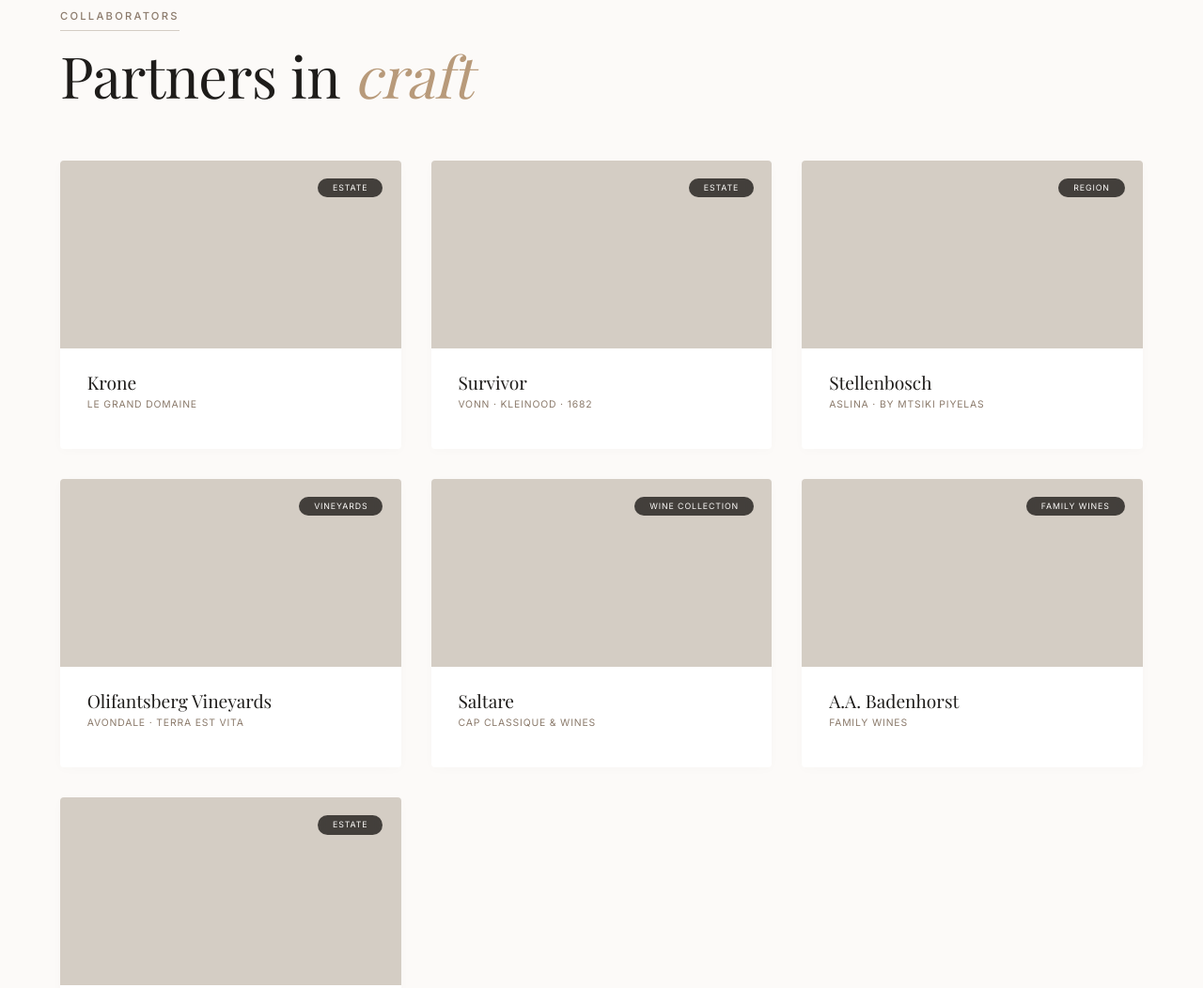
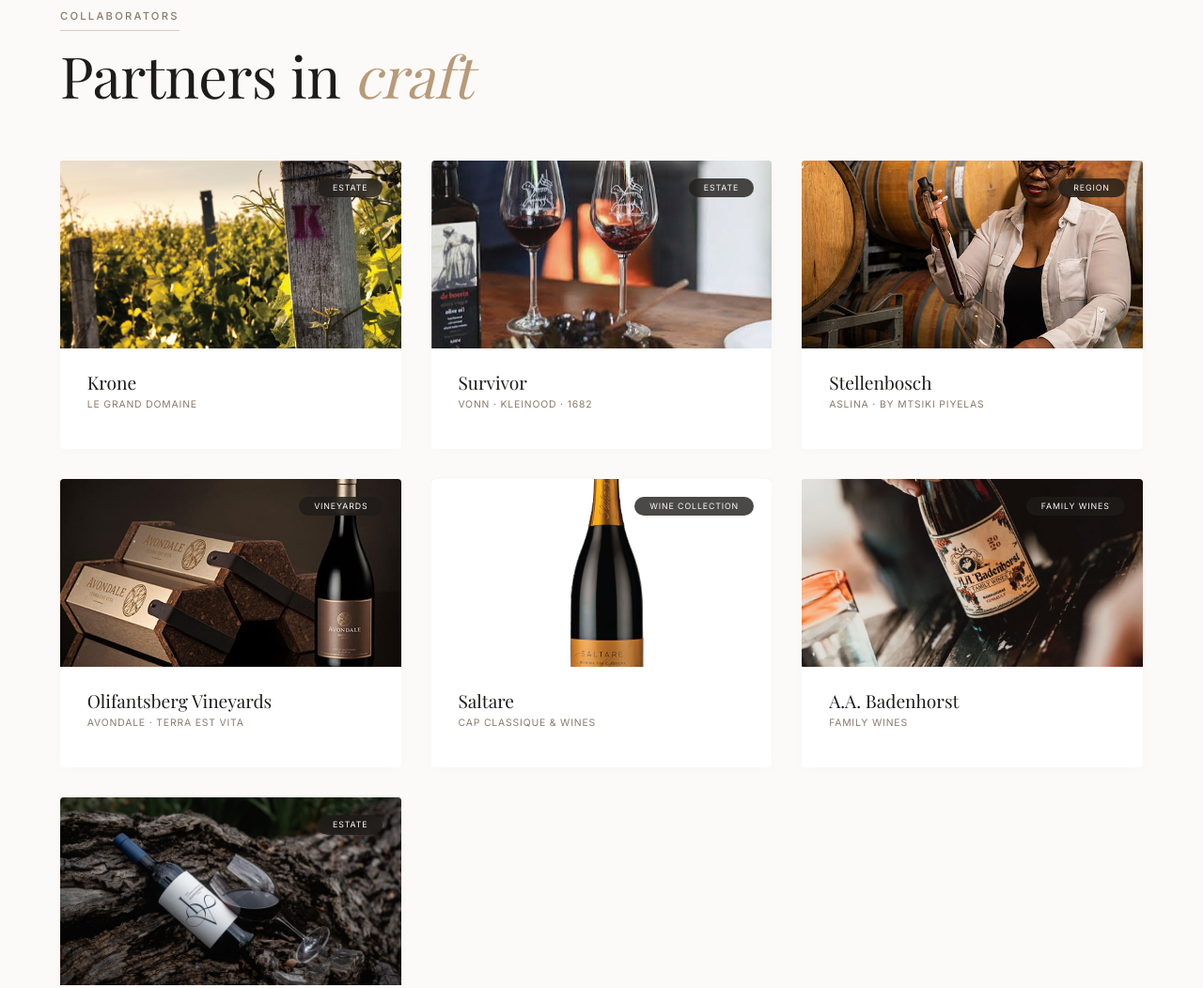
Before and after one commit to Sekma-n/The-Method_New_Premium_website, a plain HTML site: page partners.html in a window 1280 px wide. Shown: the part 1351-2403 px from the top of the page at 94% size. Drawn offline with nearby package versions, Linux system fonts and the light colour scheme; a web font is replaced by a local one.

Commit message:
Refactor image paths in partners.html
Updated image source paths to remove 'assets/images/' prefix.

```diff
--- a/partners.html
+++ b/partners.html
@@ -781,7 +781,7 @@
 
     <!-- ===== HERO ===== -->
     <section class="partners-hero">
-        <img class="hero-bg" src="assets/images/The-Method-Handbook-image_1.jpg" alt="Partners Hero">
+        <img class="hero-bg" src="The-Method-Handbook-image_1.jpg" alt="Partners Hero">
         <div class="hero-overlay"></div>
         <div class="hero-content container">
             <p class="hero-eyebrow">Partners &amp; Collaborators</p>
@@ -796,7 +796,7 @@
     <section class="featured-partner">
         <div class="container">
             <div class="fp-image">
-                <img src="assets/images/Vonn_Chardonnay.jpg" alt="Featured Partner">
+                <img src="Vonn_Chardonnay.jpg" alt="Featured Partner">
             </div>
             <div class="fp-text">
                 <p class="section-tag">Featured Partner</p>
@@ -820,7 +820,7 @@
             <div class="collaborator-items">
                 <!-- KRONE -->
                 <div class="collaborator-item fade-in">
-                    <div class="collab-image" style="background-image: url('assets/images/Krone Le Grand Domaine.jpg');">
+                    <div class="collab-image" style="background-image: url('Krone Le Grand Domaine.jpg');">
                         <span class="collab-tag">Estate</span>
                     </div>
                     <div class="collab-content">
@@ -831,7 +831,7 @@
 
                 <!-- SURVIVOR -->
                 <div class="collaborator-item fade-in">
-                    <div class="collab-image" style="background-image: url('assets/images/Kleinood wine estates.jpeg');">
+                    <div class="collab-image" style="background-image: url('Kleinood wine estates.jpeg');">
                         <span class="collab-tag">Estate</span>
                     </div>
                     <div class="collab-content">
@@ -842,7 +842,7 @@
 
                 <!-- STELLENBOSCH -->
                 <div class="collaborator-item fade-in">
-                    <div class="collab-image" style="background-image: url('assets/images/ASLINA · By Mtsiki Piyelas.jpg');">
+                    <div class="collab-image" style="background-image: url('ASLINA · By Mtsiki Piyelas.jpg');">
                         <span class="collab-tag">Region</span>
                     </div>
                     <div class="collab-content">
@@ -853,7 +853,7 @@
 
                 <!-- OLIFANTSBERG -->
                 <div class="collaborator-item fade-in">
-                    <div class="collab-image" style="background-image: url('assets/images/Avondale-Navitas-Box-Wine_Stacket-Dark.jpg');">
+                    <div class="collab-image" style="background-image: url('Avondale-Navitas-Box-Wine_Stacket-Dark.jpg');">
                         <span class="collab-tag">Vineyards</span>
                     </div>
                     <div class="collab-content">
@@ -864,7 +864,7 @@
 
                 <!-- SALTARE -->
                 <div class="collaborator-item fade-in">
-                    <div class="collab-image" style="background-image: url('assets/images/Saltare-Brut-Nature-NV.jpg');">
+                    <div class="collab-image" style="background-image: url('Saltare-Brut-Nature-NV.jpg');">
                         <span class="collab-tag">Wine Collection</span>
                     </div>
                     <div class="collab-content">
@@ -875,7 +875,7 @@
 
                 <!-- A.A. BADENBORST -->
                 <div class="collaborator-item fade-in">
-                    <div class="collab-image" style="background-image: url('assets/images/A.A-Badenhorst.jpg');">
+                    <div class="collab-image" style="background-image: url('A.A-Badenhorst.jpg');">
                         <span class="collab-tag">Family Wines</span>
                     </div>
                     <div class="collab-content">
@@ -886,7 +886,7 @@
 
                 <!-- MORGENSTER -->
                 <div class="collaborator-item fade-in">
-                    <div class="collab-image" style="background-image: url('assets/images/Morgenster Estate.jpg');">
+                    <div class="collab-image" style="background-image: url('Morgenster Estate.jpg');">
                         <span class="collab-tag">Estate</span>
                     </div>
                     <div class="collab-content">
```
